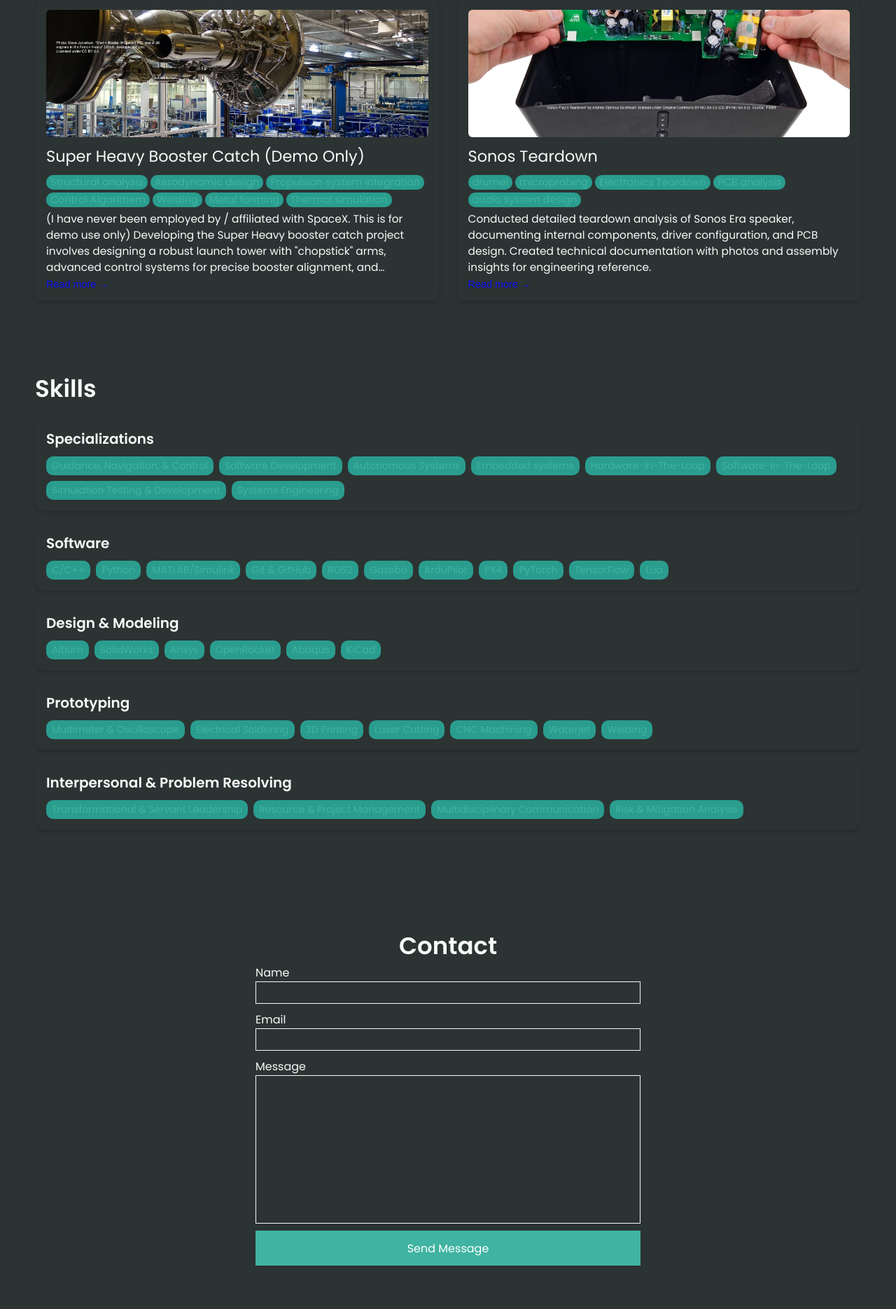
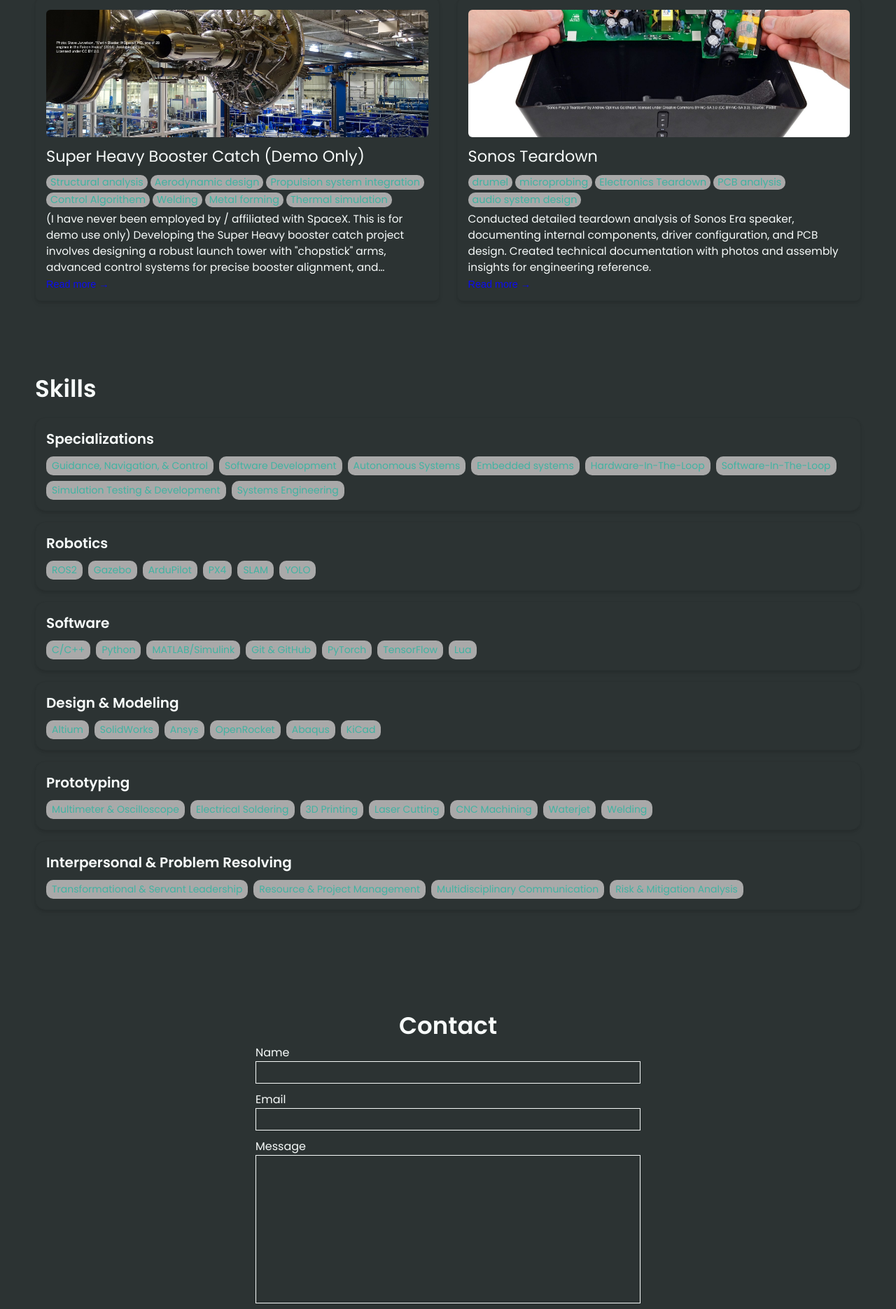
Before and after one commit to shlenc/shlenc.github.io, a Jekyll site: the page built from index.html, in a window 1280 px wide. Shown: the part 1096-2966 px from the top of the page at 70% size. Built offline with Jekyll 4.4.1, drawn with Linux system fonts in a browser that asks for light colours.

Commit message:
updated theme colors

```diff
--- a/_config.yml
+++ b/_config.yml
@@ -57,16 +57,20 @@
     - Software-In-The-Loop
     - Simulation Testing & Development
     - Systems Engineering
+  - category: Robotics
+    tools:
+    - ROS2
+    - Gazebo
+    - ArduPilot
+    - PX4
+    - SLAM
+    - YOLO
   - category: Software
     tools:
     - C/C++
     - Python
     - MATLAB/Simulink
     - Git & GitHub
-    - ROS2
-    - Gazebo
-    - ArduPilot
-    - PX4
     - PyTorch
     - TensorFlow
     - Lua
@@ -107,7 +111,7 @@
   link: "#40b3a2"
   highlight: "#0c0cf2"
   background: "#2c3333"
-  light_background: "#2a9d8f"
+  light_background: "darkgray"
 
 # A few examples.
 basic theme:
```
